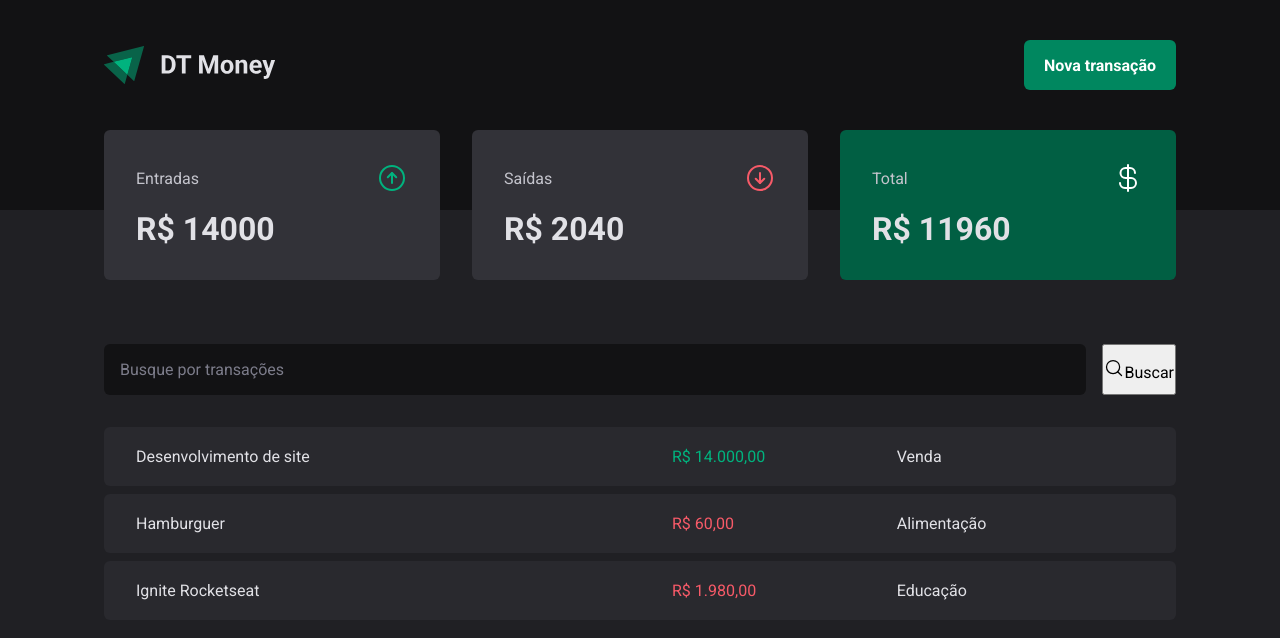
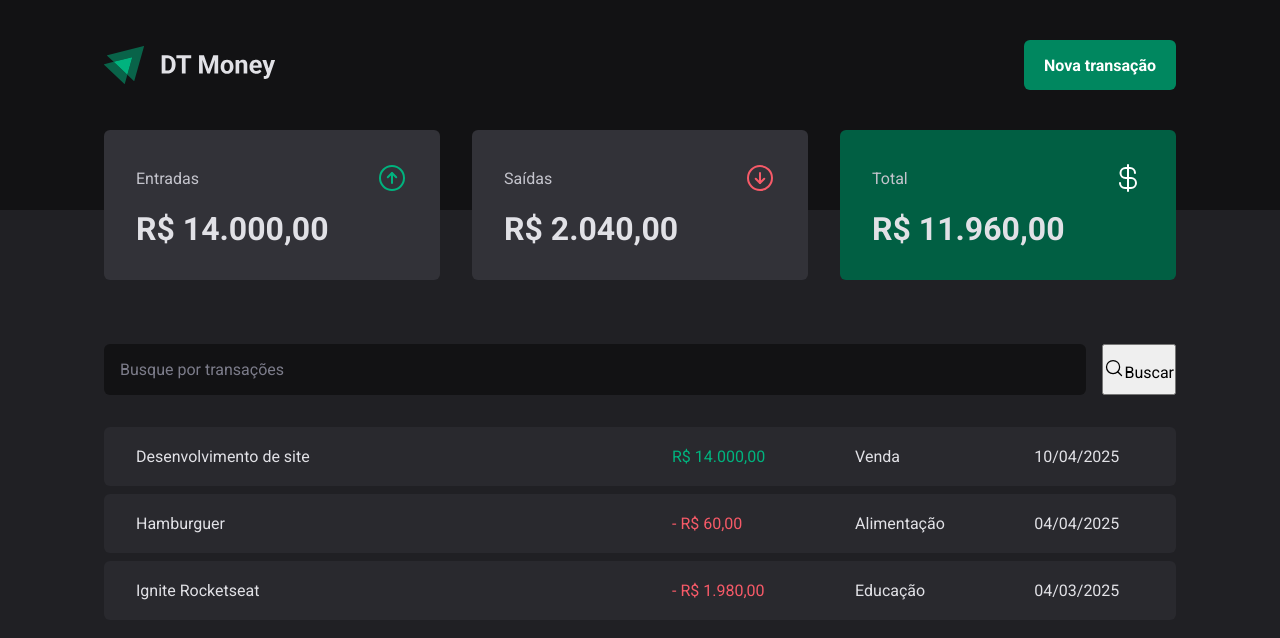
Before and after one commit to mosiah-andrade/react, a React (Vite) app in the folder 03-DT-money/: page / in a window 1280 px wide. Shown: the top 638 px of the page. Built offline with nearby package versions, Linux system fonts and the light colour scheme; data requests are answered from the project's data file.

Commit message:
Formatando valores

```diff
--- a/03-DT-money/src/components/Summary/index.tsx
+++ b/03-DT-money/src/components/Summary/index.tsx
@@ -2,6 +2,7 @@
 import { SummaryCard, SummaryContainer } from "./styles";
 import { TransactionsContext } from "../../contexts/TransactionsContext";
 import { useContext } from "react";
+import { priceFormatter } from "../../utils/formatter";
 
 export function Summary() {
     const {transactions}= useContext(TransactionsContext)
@@ -33,7 +34,7 @@
                     <ArrowCircleUp size={32} color='#00b37e'/>
                 </header>
 
-                <strong>R$ {summary.income}</strong>
+                <strong>{priceFormatter.format(summary.income)}</strong>
             </SummaryCard>
 
             <SummaryCard>
@@ -42,7 +43,7 @@
                     <ArrowCircleDown size={32} color='#f75a68'/>
                 </header>
 
-                <strong>R$ {summary.outcome}</strong>
+                <strong>{priceFormatter.format(summary.outcome)}</strong>
             </SummaryCard>
 
             <SummaryCard variant="green">
@@ -51,7 +52,7 @@
                     <CurrencyDollar size={32} color='#fff'/>
                 </header>
 
-                <strong>R$ {summary.total}</strong>
+                <strong>{priceFormatter.format(summary.total)}</strong>
             </SummaryCard>
 
         </SummaryContainer>
--- a/03-DT-money/src/contexts/TransactionsContext.tsx
+++ b/03-DT-money/src/contexts/TransactionsContext.tsx
@@ -6,7 +6,7 @@
     type: 'income' | 'outcome'
     price: number
     category: string
-    createdAt: string
+    createdAt: Date
   }
 
 interface TransactionsContextType {
@@ -23,10 +23,15 @@
     const [transactions, setTransactions] = useState<Transaction[]>([])
 
   async function loadTransactions() {
-    const response = await fetch('http://localhost:4000/transactions')
-    const data = await response.json()
+      const response = await fetch('http://localhost:4000/transactions');
+      const rawData = await response.json();
 
-    setTransactions(data)
+      const formattedData = rawData.map((transaction: any) => ({
+          ...transaction,
+          createdAt: new Date(transaction.createAt), // Fix the typo and convert to Date
+      }));
+
+      setTransactions(formattedData);
   }
 
   useEffect(() => {
--- a/03-DT-money/src/pages/Transactions/index.tsx
+++ b/03-DT-money/src/pages/Transactions/index.tsx
@@ -4,6 +4,7 @@
 import { SearchForm } from "./components/searchForm"
 import { PriceHightlight, TransactionContainer, TransactionTable } from "./styles"
 import { TransactionsContext } from "../../contexts/TransactionsContext"
+import { dateFormatter, priceFormatter } from "../../utils/formatter"
 
 
 
@@ -20,23 +21,23 @@
         <TransactionTable>
           <tbody>
             {transactions.map(transaction => {
+
               return (
+
                 <tr key={transaction.id}>
                   <td width="50%">{transaction.description}</td>
                   <PriceHightlight variant={transaction.type}>
-                    {new Intl.NumberFormat('pt-BR', {
-                      style: 'currency',
-                      currency: 'BRL'
-                    }).format(transaction.price)}
+                    {transaction.type === 'outcome' && '- '}
+                    {priceFormatter.format(transaction.price)}
                   </PriceHightlight>
                   <td>{transaction.category}</td>
-                  <td>{transaction.createdAt}</td>
+                  <td>{dateFormatter.format(new Date(transaction.createdAt))}</td>
                 </tr>
+
               )
             })}
           </tbody>
         </TransactionTable>
       </TransactionContainer>
     </div>
-  )
-}
+  )}
--- /dev/null
+++ b/03-DT-money/src/utils/formatter.ts
@@ -0,0 +1,6 @@
+export const dateFormatter = new Intl.DateTimeFormat('pt-BR');
+
+export const priceFormatter = new Intl.NumberFormat('pt-BR' , {
+    style: 'currency',
+    currency: 'BRL',
+})
```
